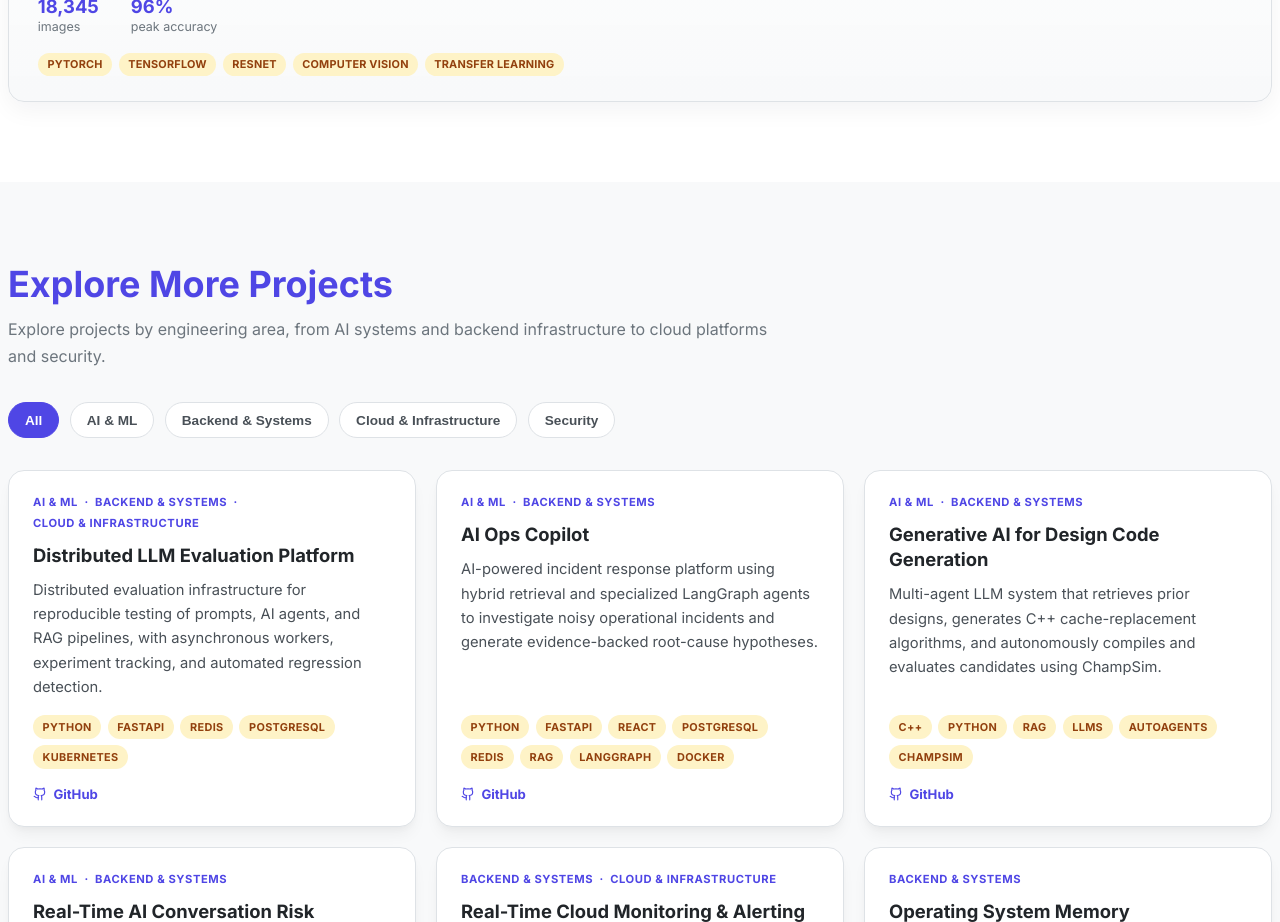
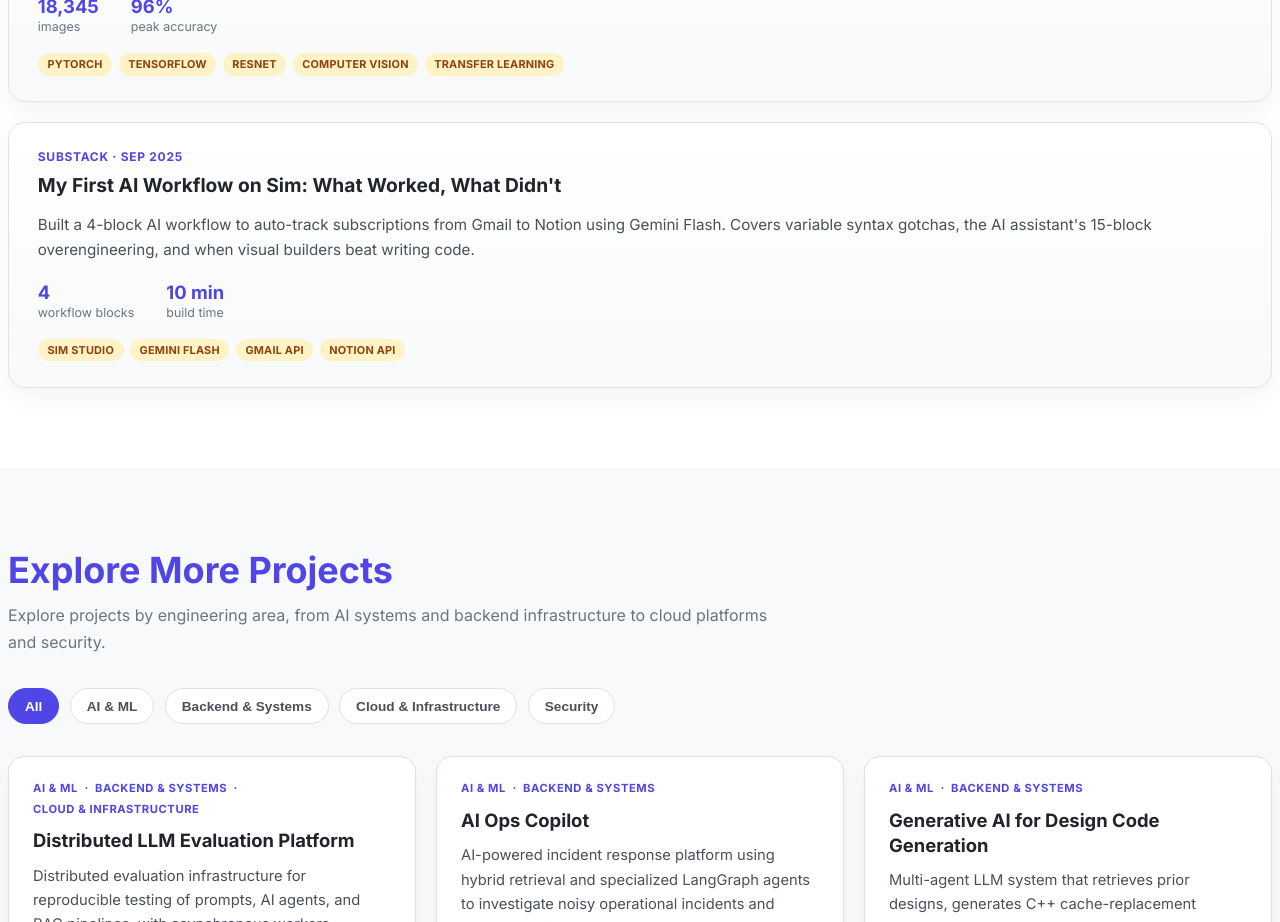
Before and after one commit to jheel0802/Portfolio, a React (Vite) app: page / in a window 1280 px wide. Shown: the part 4600-5522 px from the top of the page. Built offline with nearby package versions, Linux system fonts and the light colour scheme; the HTML template or start-up script is replaced by a standard one.

Commit message:
Add Substack card for AI workflow project
Added a new Substack card detailing an AI workflow project.

```diff
--- a/src/components/ResearchPublications.tsx
+++ b/src/components/ResearchPublications.tsx
@@ -254,6 +254,46 @@
               ))}
             </TechList>
           </Card>
+
+          {/* Substack: Sim Workflow */}
+          <Card>
+            <Venue>Substack · Sep 2025</Venue>
+
+            <CardTitle>
+              My First AI Workflow on Sim: What Worked, What Didn't
+            </CardTitle>
+
+            <CardText>
+              Built a 4-block AI workflow to auto-track subscriptions from
+              Gmail to Notion using Gemini Flash. Covers variable syntax
+              gotchas, the AI assistant's 15-block overengineering, and
+              when visual builders beat writing code.
+            </CardText>
+
+            <Stats>
+              <Stat>
+                <StatValue>4</StatValue>
+                <StatLabel>workflow blocks</StatLabel>
+              </Stat>
+
+              <Stat>
+                <StatValue>10 min</StatValue>
+                <StatLabel>build time</StatLabel>
+              </Stat>
+            </Stats>
+
+            <TechList>
+              {[
+                'Sim Studio',
+                'Gemini Flash',
+                'Gmail API',
+                'Notion API'
+              ].map(tag => (
+                <TechTag key={tag}>{tag}</TechTag>
+              ))}
+            </TechList>
+          </Card>
+
         </Grid>
       </Container>
     </SectionWrapper>
```
